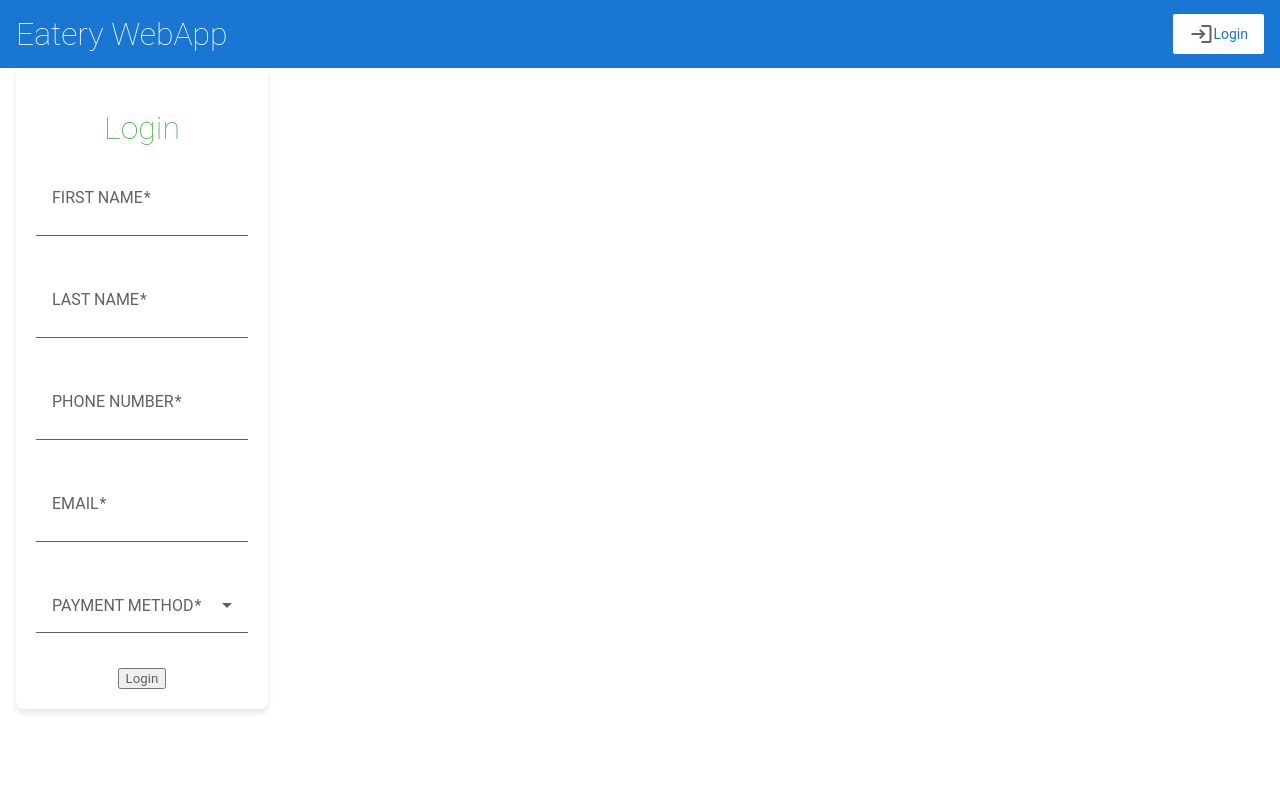
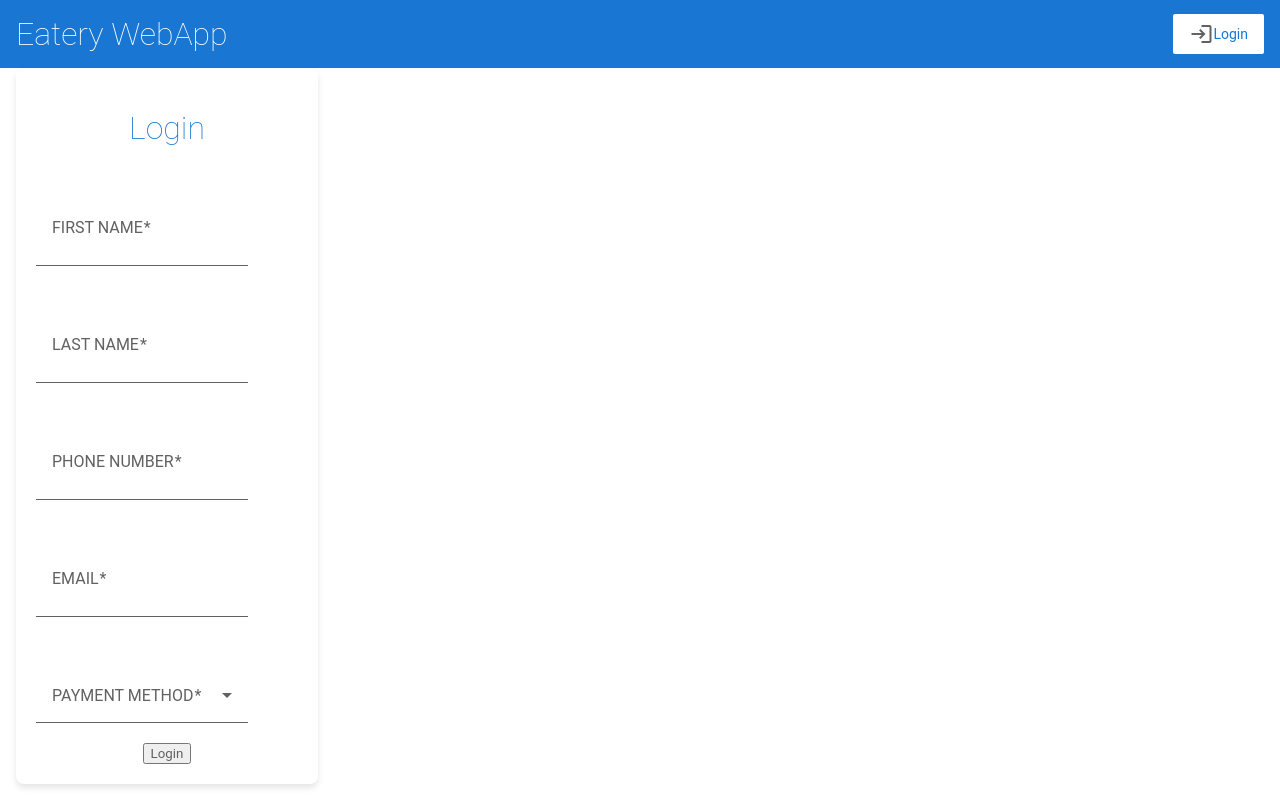
Before and after one commit to toscaba/frontend, an Angular app: page /login in a window 1280 px wide. Built offline with nearby package versions, Linux system fonts and the light colour scheme.

Commit message:
add reservation update page

```diff
--- a/src/app/app.routes.ts
+++ b/src/app/app.routes.ts
@@ -3,10 +3,12 @@ import { EateryComponent } from "./eatery/eatery.component";
 import { LoginComponent } from './login/login.component';
 import { ReservationComponent } from './reservation/reservation.component';
 import { CustomerComponent } from './customer/customer.component';
+import { ReservationUpdateComponent } from './reservation-update/reservation-update.component';
 
 export const routes: Routes = [
         { path: '', component: EateryComponent },
         { path: 'login', component: LoginComponent },
         { path: 'eateries/:eateryId/reservation', component: ReservationComponent },
-        { path: 'profile/:customerId', component: CustomerComponent }
+        { path: 'profile/:customerId', component: CustomerComponent },
+        { path: 'reservations/:reservationId', component: ReservationUpdateComponent }
 ];
--- a/src/app/customer/customer.component.html
+++ b/src/app/customer/customer.component.html
@@ -1,7 +1,7 @@
 <h1>Your profile</h1>
 
 <div class="customer" *ngIf="customer">
-    <h3>{{ customer.firstName }} {{customer.lastName}}</h3>
+    <h3>{{ customer.firstName }} {{ customer.lastName }}</h3>
     <p *ngIf="customer.phoneNumber">Your phone number: {{ customer.phoneNumber }}</p>
     <p *ngIf="customer.email">Your email address: {{ customer.email }}</p>
     <p *ngIf="customer.payment">Your payment method: {{ customer.payment }}</p>
@@ -9,9 +9,16 @@
     <table>
         <tbody>
             <tr class="reservation" *ngFor="let reservation of customer.reservations">
+                <td>{{ reservation.status }}</td>
                 <td>at {{ reservation.eateryName }}</td>
                 <td>on {{ reservation.reservationDateTime }}</td>
                 <td>for {{ reservation.guestNumber }} persons</td>
+                <td>
+                    <button class="standard-button" *ngIf="reservation.status == 'CONFIRMED'" mat-raised-button color="primary" type="submit" (click)="updateReservation(reservation.id)">Update reservation</button>
+                </td>
+                <td>
+                    <button class="standard-button" *ngIf="reservation.status == 'CONFIRMED'" mat-raised-button color="primary" type="submit" (click)="cancelReservation(reservation.id)">Cancel reservation</button>
+                </td>
             </tr>
         </tbody>
     </table>
--- a/src/app/customer/customer.component.ts
+++ b/src/app/customer/customer.component.ts
@@ -1,7 +1,7 @@
 import { Component } from '@angular/core';
 import { CommonModule } from '@angular/common';
-import { ActivatedRoute } from '@angular/router';
-import { Customer } from './customer';
+import { Router, ActivatedRoute } from '@angular/router';
+import { Customer } from '../model/customer';
 
 @Component({
   selector: 'app-customer',
@@ -10,9 +10,11 @@ import { Customer } from './customer';
   styleUrl: './customer.component.css'
 })
 export class CustomerComponent {
+  router: Router;
   customer: Customer;
 
-  constructor(private route: ActivatedRoute) {
+  constructor(private route: ActivatedRoute, private _router: Router) {
+    this.router = _router;
     const routeParams = this.route.snapshot.paramMap;
     const customerIdFromRoute = Number(routeParams.get('customerId'));
     // TODO: Find the customer that correspond with the id provided in route.
@@ -20,4 +22,14 @@ export class CustomerComponent {
     this.customer = {id: 1, firstName: 'Max', lastName: 'Mustermann', phoneNumber: '030 123 456 789', email: 'mustermann@test.de', payment: 'CASH'};
     console.log("CUSTOMER ID", customerIdFromRoute);
   }
+
+  cancelReservation(reservationId: number) {
+    console.log("RESERVATION ID", reservationId);
+    // TODO: cancel reservation via api service
+    // this.apiService.cancelReservation(reservationId);
+  }
+
+  updateReservation(reservationId: number) {
+    this.router.navigateByUrl('/reservations/' + reservationId);
+  }
 }
--- a/src/app/eatery/eatery.component.ts
+++ b/src/app/eatery/eatery.component.ts
@@ -1,6 +1,6 @@
 import { Component } from '@angular/core';
 import { CommonModule } from '@angular/common';
-import { Eatery } from '../eatery/eatery';
+import { Eatery } from '../model/eatery';
 import { Router } from '@angular/router';
 
 @Component({
--- a/src/app/login/login.component.css
+++ b/src/app/login/login.component.css
@@ -24,12 +24,6 @@ html, body {
 
 /* Stile für Formularfelder */
 mat-form-field {
-  width: 100%;
-  margin-bottom: 15px;
-}
-
-/* Überschrift im Login-Formular */
-h1 {
-  text-align: center;
-  color: #4CAF50;
-}
+    margin-right: 50px;
+    margin-top: 30px;
+  }
--- a/src/app/login/login.component.ts
+++ b/src/app/login/login.component.ts
@@ -3,13 +3,13 @@ import { Router } from '@angular/router';
 import { FormsModule } from '@angular/forms';
 import { MatFormFieldModule } from '@angular/material/form-field';
 import { MatInputModule } from '@angular/material/input';
-import { MatSelectModule } from '@angular/material/select';
-import { CommonModule } from '@angular/common'; // Importiere CommonModule
-import { Customer } from '../customer/customer';
+import {MatSelectModule} from '@angular/material/select';
+import { CommonModule } from '@angular/common';
+import { Customer } from '../model/customer';
 
 @Component({
   selector: 'app-login',
-  imports: [FormsModule, MatFormFieldModule, MatInputModule, MatSelectModule, CommonModule], // Füge CommonModule hier hinzu
+  imports: [FormsModule, MatFormFieldModule, MatInputModule, MatSelectModule, CommonModule],
   templateUrl: './login.component.html',
   styleUrls: ['./login.component.css']
 })
@@ -38,7 +38,20 @@ export class LoginComponent {
       email: this.email,
       payment: this.payment,
     });
-
-    this.router.navigateByUrl('/profile/' + 1);
+      // TODO: connect to API create user
+      // this.apiService.createCustomer(firstName, lastName, phoneNumber).subscribe(
+      //   (customer) => {
+      //     // Handle successful login
+      //     console.log('Login successful:', customer);
+      //   },
+      //   (error) => {
+      //     // Handle login failure
+      //     console.error('Login failed:', error);
+      //   }
+      // );
+      // const customer: Customer = {id: 1, firstName, lastName: this.lastName?, phoneNumber, email, payment: 'CASH'};
+      // this.router.navigateByUrl('/profile/'+ customer.id);
+      this.router.navigateByUrl('/profile/'+ 1);
+    // }
   }
 }
--- a/src/app/reservation/reservation.component.css
+++ b/src/app/reservation/reservation.component.css
@@ -1,3 +1,4 @@
 mat-form-field {
     margin-right: 50px;
-  }
+    margin-top: 30px;
+}
--- a/src/app/reservation/reservation.component.html
+++ b/src/app/reservation/reservation.component.html
@@ -1,5 +1,5 @@
 <div>
-    <h1>Reserve a table at {{eatery?.name}} </h1>
+    <h1>Reserve a table at {{ eatery?.name }} </h1>
 
     <div>
         <mat-form-field>
```
Also changed, not shown: src/app/customer/customer.ts (deleted, +0 -11 lines), src/app/eatery/eatery.ts (deleted, +0 -15 lines), src/app/reservation/reservation.component.ts (+6 -5 lines), src/app/reservation/reservation.ts (deleted, +0 -8 lines).
